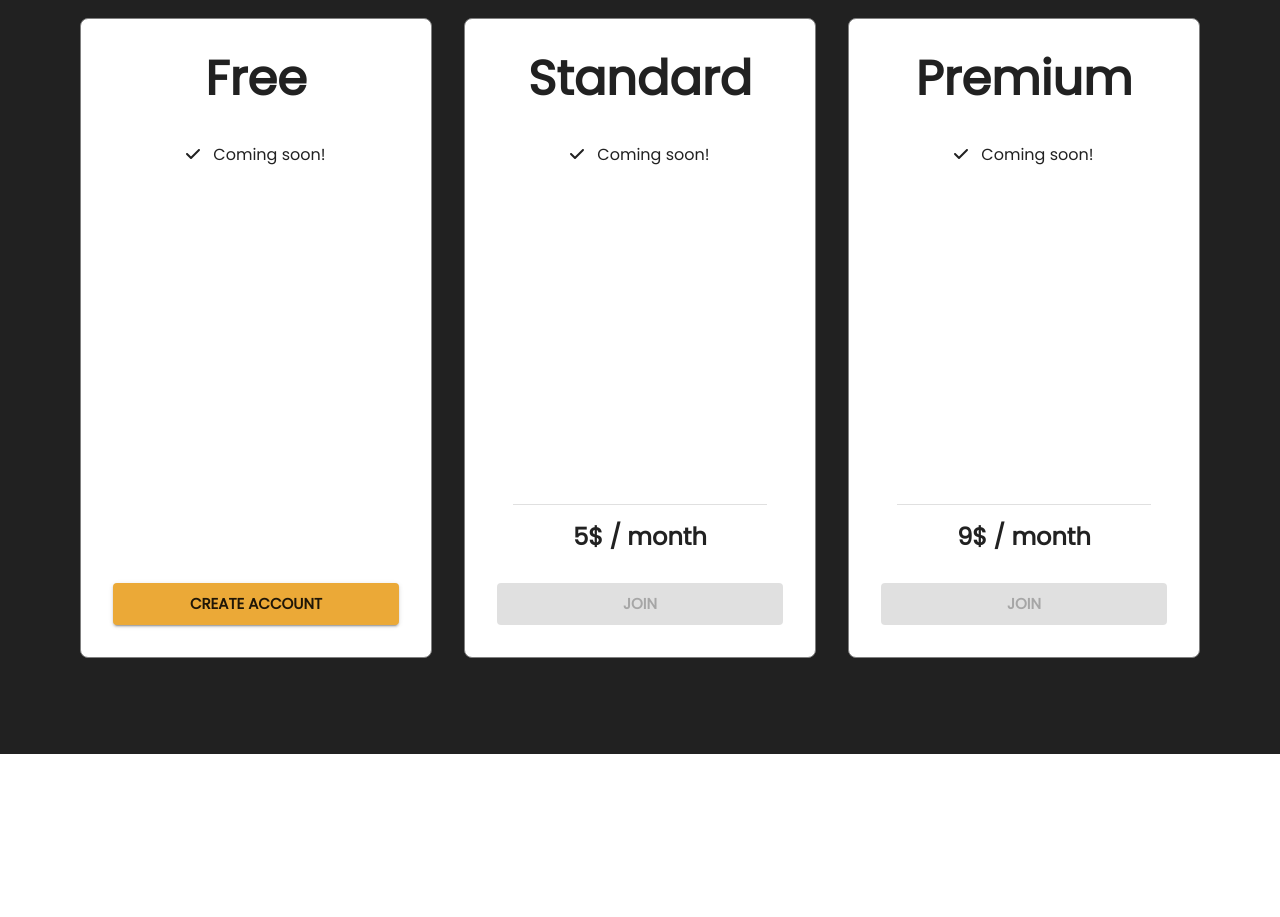
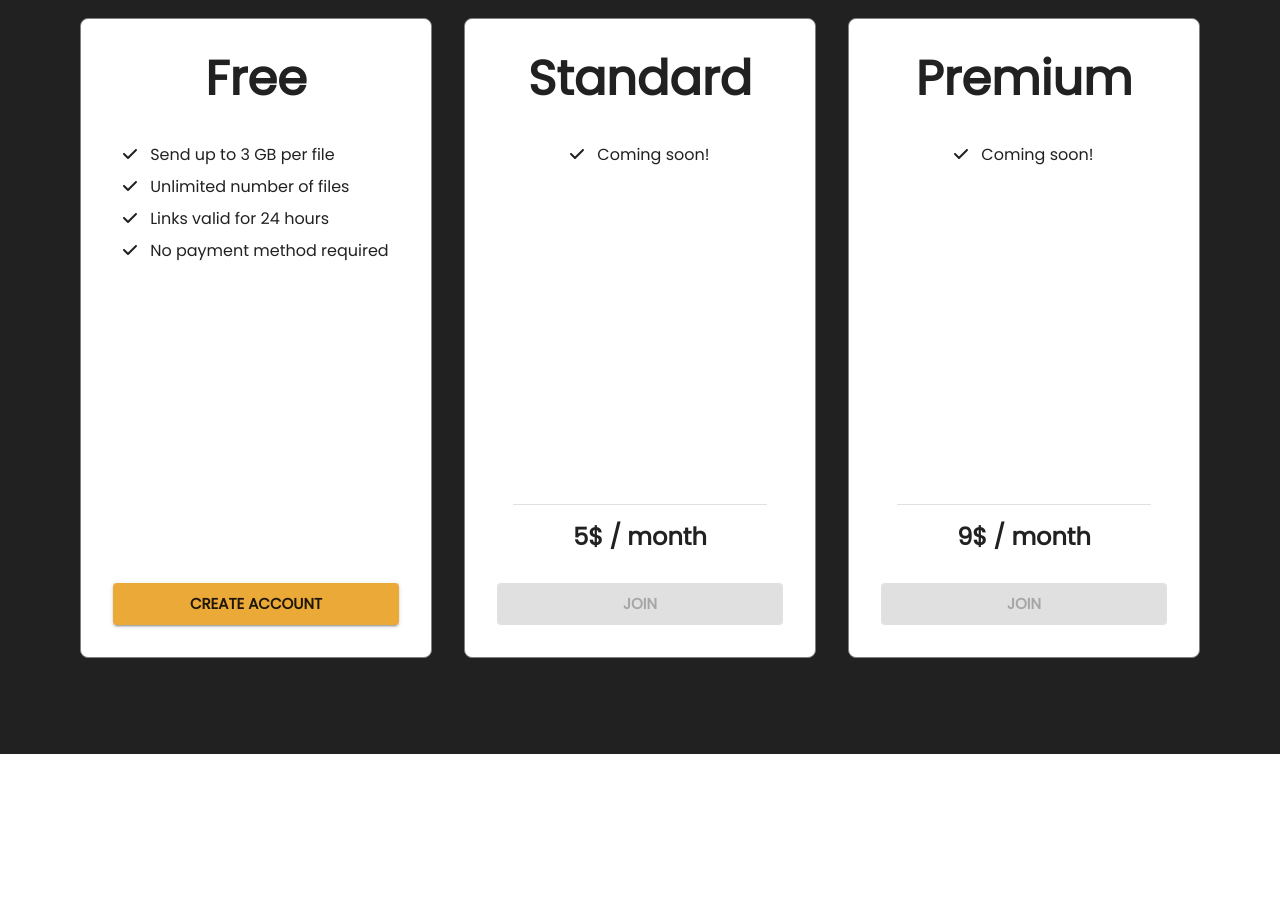
Before and after one commit to sugarshare/sugarshare-www, a React (Create React App) app: page / in a window 1280 px wide. Shown: the part 2140-3057 px from the top of the page. Built offline with nearby package versions, Linux system fonts and the light colour scheme.

Commit message:
Set benefits of free tier

```diff
--- a/src/components/Subscription.tsx
+++ b/src/components/Subscription.tsx
@@ -11,7 +11,10 @@ const SUBSCRIPTIONS = {
     price: null,
     priceId: null,
     benefits: [
-      'Coming soon!',
+      'Send up to 3 GB per file',
+      'Unlimited number of files',
+      'Links valid for 24 hours',
+      'No payment method required',
     ],
   },
   [SubscriptionLevel.STANDARD]: {
```
